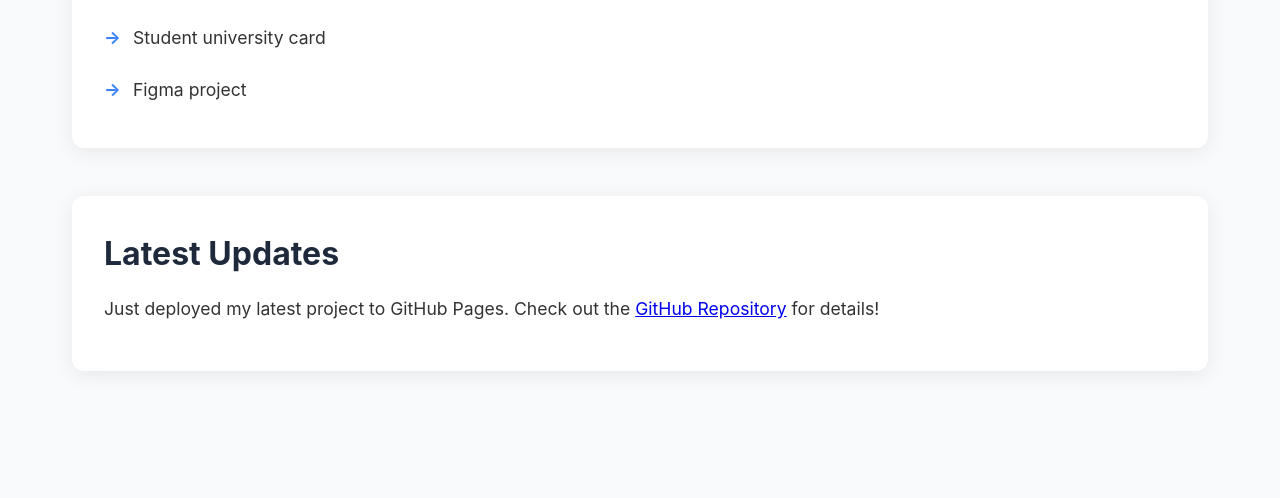
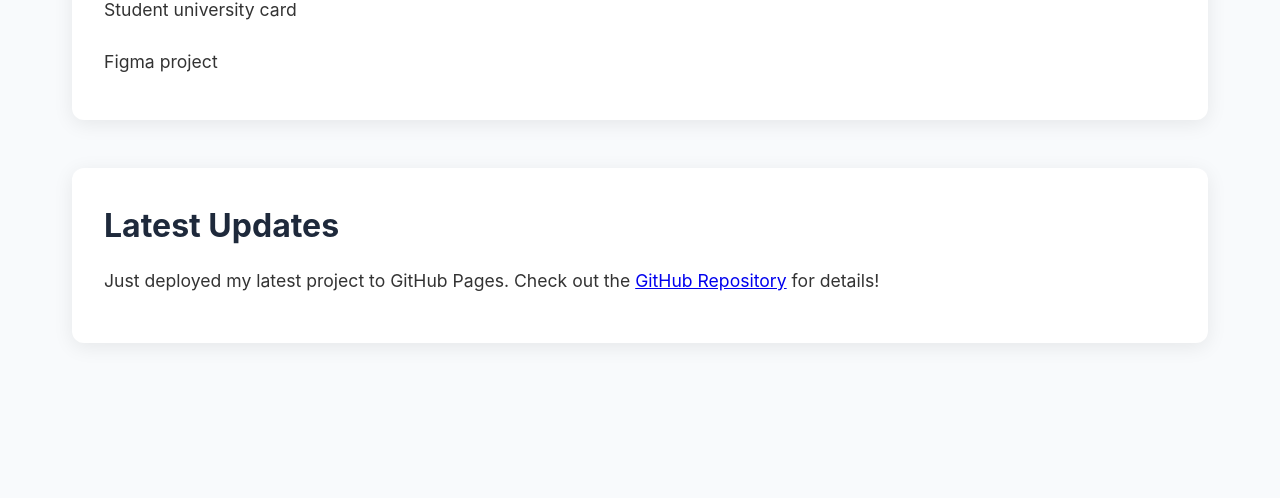
Before and after one commit to dragosolaru06-creator/homework1_homepage, a plain HTML site: page index.html in a window 1280 px wide. Shown: the part 602-1100 px from the top of the page. Drawn offline with Linux system fonts and the light colour scheme.

Commit message:
Update style.css

```diff
--- a/style.css
+++ b/style.css
@@ -122,13 +122,6 @@
 ul li {
     padding: 0.75rem 0;
     font-size: 1.1rem;
-}
-
-ul li:before {
-    content: "→ ";
-    color: #3b82f6;
-    font-weight: bold;
-    margin-right: 0.5rem;
 }
 
 table {
```
